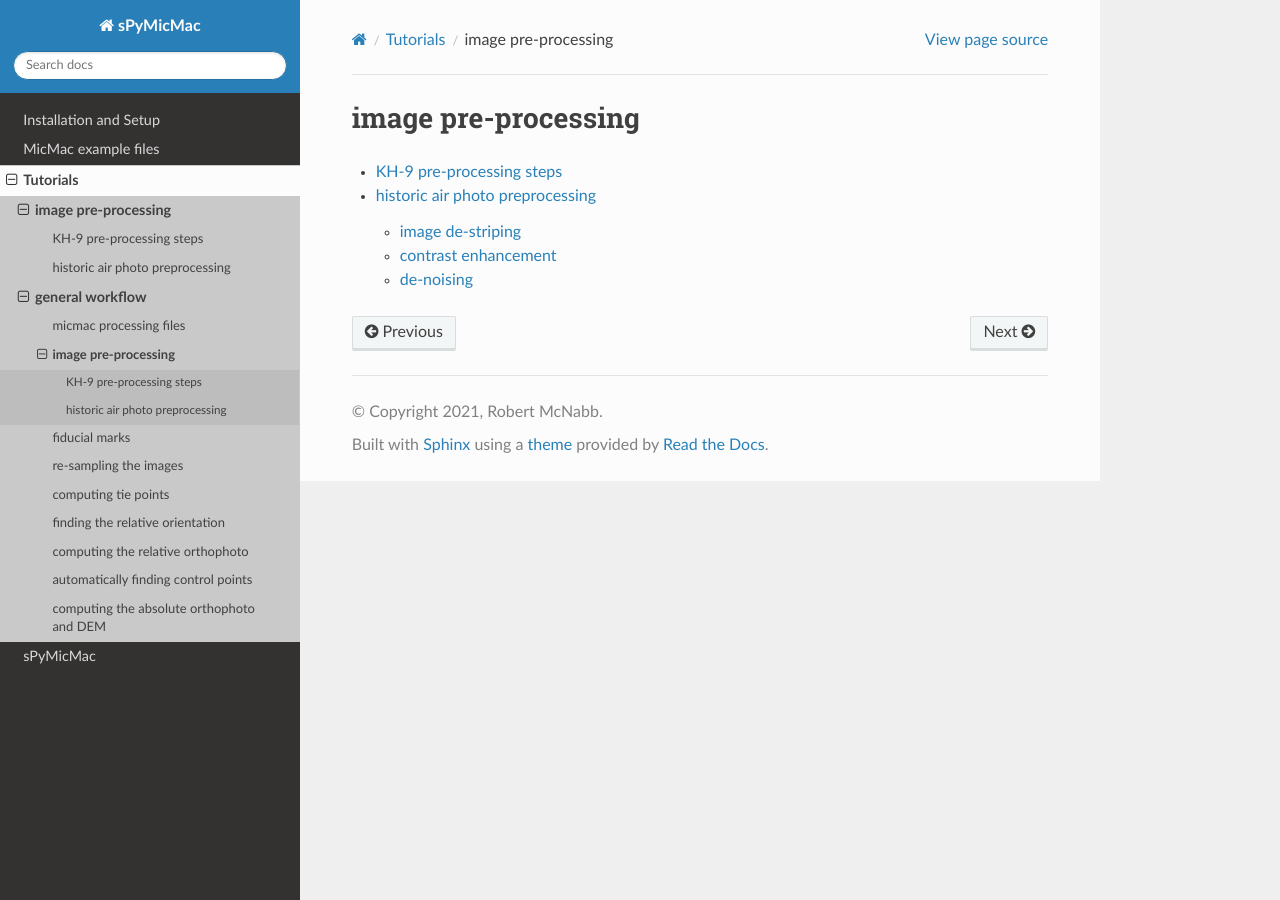
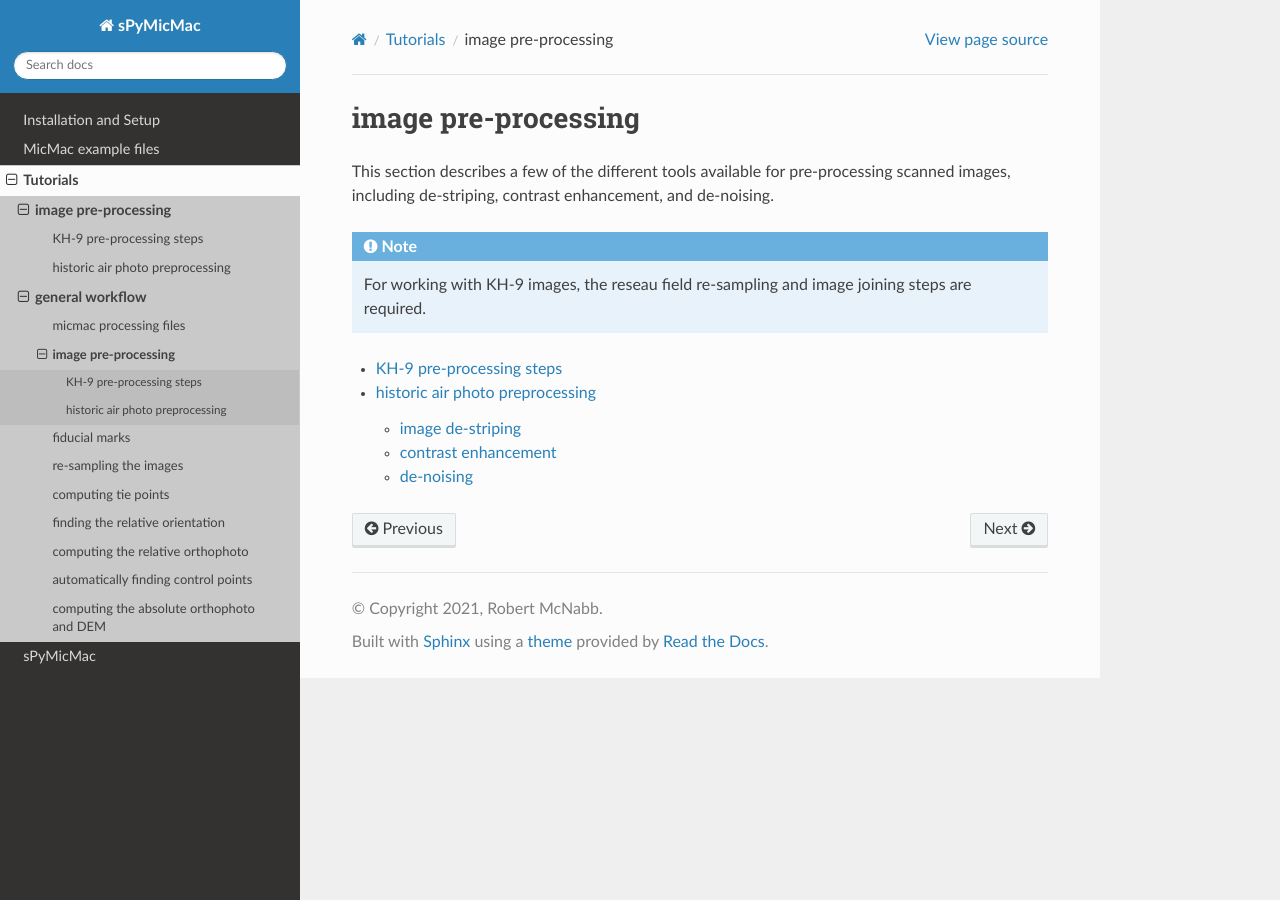
Before and after one commit to iamdonovan/spymicmac, a Sphinx documentation site: the page built from doc/tutorials/preprocessing/index.rst, in a window 1280 px wide. Built offline with Sphinx 7.4.7 and the Read the Docs theme 2.0.0, drawn with Linux system fonts in a browser that asks for light colours.

Commit message:
add introduction to pre-processing section

```diff
--- a/doc/tutorials/preprocessing/index.rst
+++ b/doc/tutorials/preprocessing/index.rst
@@ -1,5 +1,11 @@
 image pre-processing
 =======================
+
+This section describes a few of the different tools available for pre-processing scanned images, including
+de-striping, contrast enhancement, and de-noising.
+
+.. note::
+    For working with KH-9 images, the reseau field re-sampling and image joining steps are required.
 
 .. toctree::
    :maxdepth: 2
```
